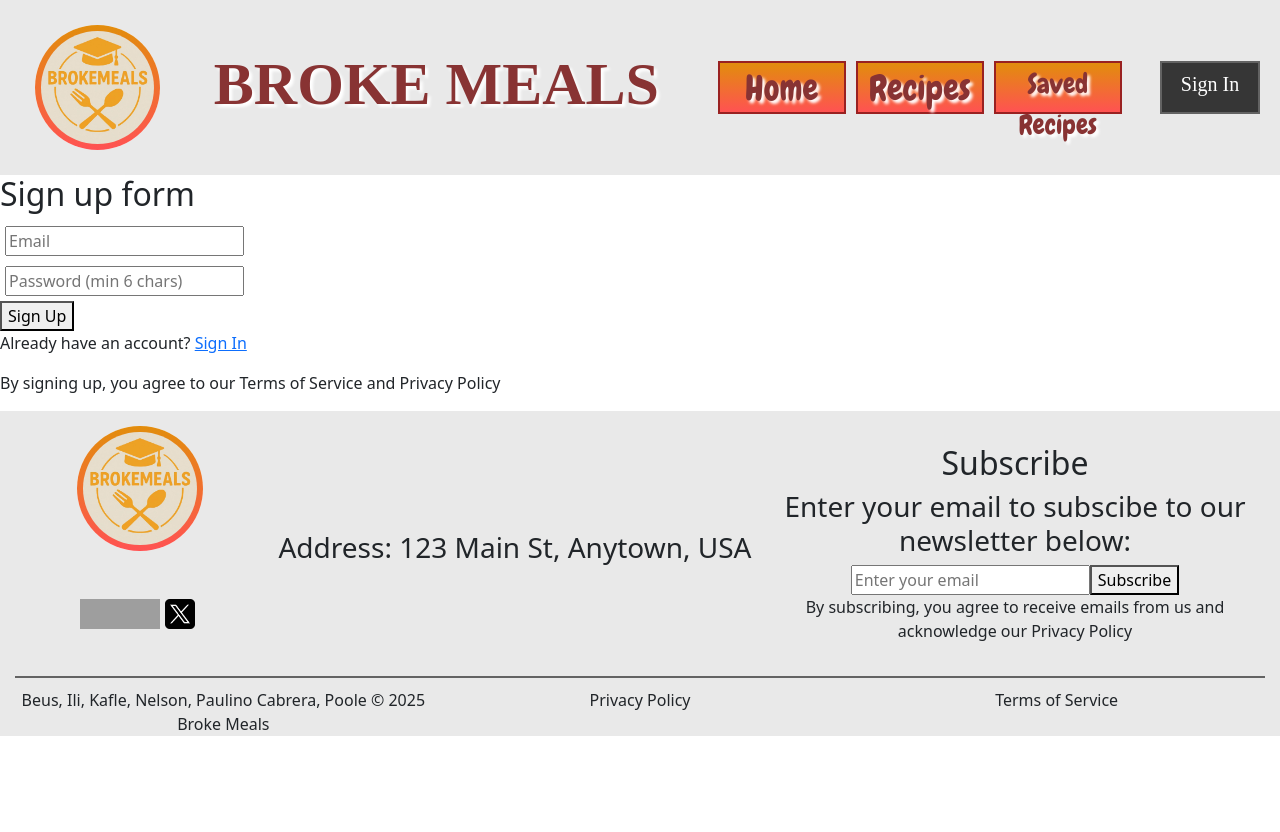
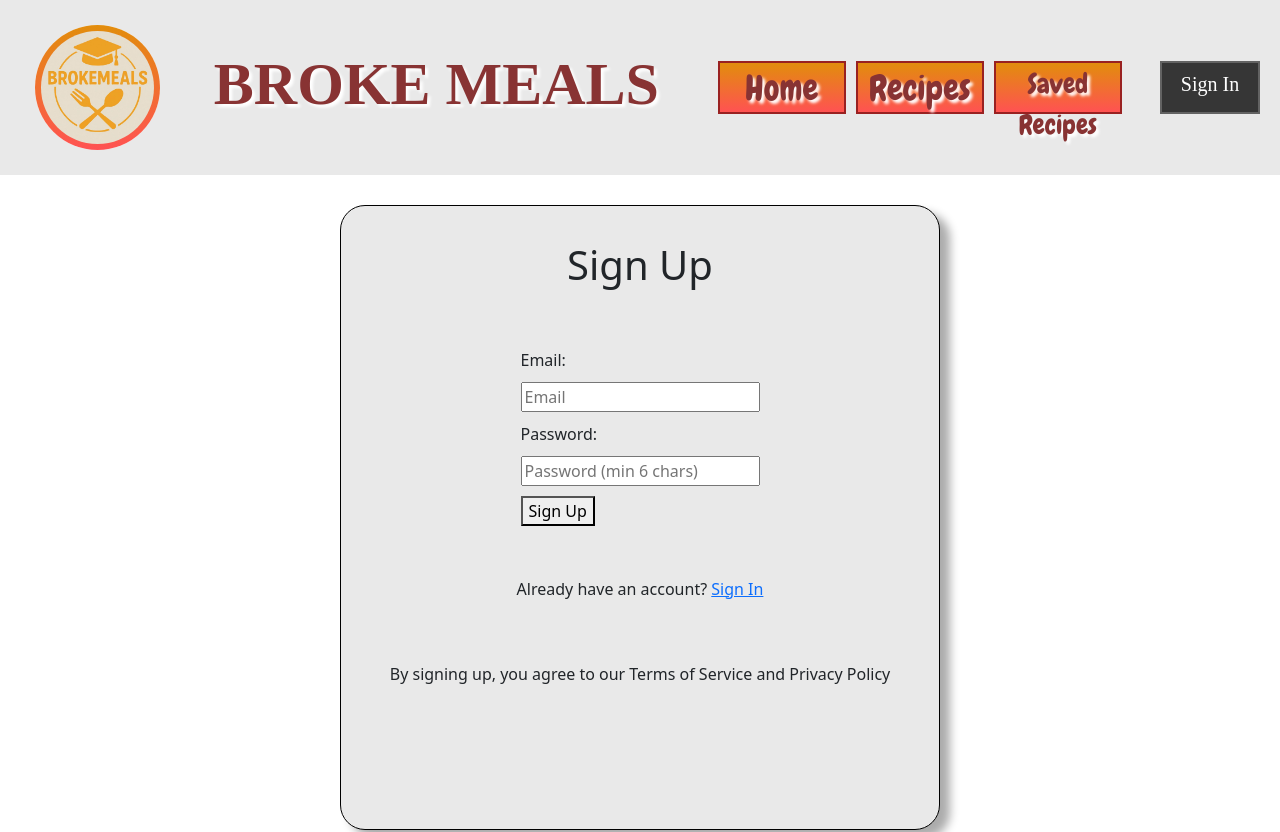
Before and after one commit to Cryspaulino/brokemeals, a React (Create React App) app in the folder brokemeals-react/: page /signup in a window 1280 px wide. Shown: the top 832 px of the page. Before the commit the page ends 800 px from the top, so only its background shows below. Built offline with nearby package versions, Linux system fonts and the light colour scheme; no server answers; grey boxes are pictures that could not be loaded; a web font is replaced by a local one.

Commit message:
sign in and sign up grid/css

```diff
--- a/brokemeals-react/src/pages/Signin.jsx
+++ b/brokemeals-react/src/pages/Signin.jsx
@@ -93,6 +93,7 @@ function Signin() {
       <h1 className= "signin-title">Sign In</h1>
       {/* Email/Password Sign In */}
       <form className = "signin-email-form" onSubmit={signInWithEmail}>
+        <p className ="signin-email-text">Email:</p>
         <input
           className = "email-input-box"
           type="email"
@@ -102,6 +103,7 @@ function Signin() {
           required
         />
         <br />
+        <p className ="signin-password-text">Password:</p>
         <input
           className = "password-input-box"
           type="password"
--- a/brokemeals-react/src/pages/Signup.jsx
+++ b/brokemeals-react/src/pages/Signup.jsx
@@ -3,7 +3,7 @@ import { createUserWithEmailAndPassword } from 'firebase/auth';
 import { ref, set } from 'firebase/database';
 import { useNavigate } from "react-router-dom";
 import { auth, database } from '../firebase/firebaseConfig';
-import '../styles/styles.css';
+import '../styles/styles-signup.css';
 
 // Define Signup component.
 function Signup() {
@@ -37,8 +37,9 @@ function Signup() {
 
   return (
     <div className="signup-container">
-      <h2>Sign up form</h2>
+      <h1 className ="signup-title">Sign Up</h1>
       <form onSubmit={handleSignup}>
+        <p className ="signup-email-text">Email:</p>
         <input
           className = "email-input-box"
           type="email"
@@ -47,6 +48,7 @@ function Signup() {
           onChange={e => setEmail(e.target.value)}
           required
         /><br />
+        <p className ="signup-password-text">Password:</p>
         <input
           className = "password-input-box"
           type="password"
@@ -57,8 +59,8 @@ function Signup() {
         /><br />
         <button type="submit" className="signup-submit-button">Sign Up</button>
       </form>
-      <p>Already have an account? <a href="/Signin">Sign In</a></p>
-      <p>By signing up, you agree to our Terms of Service and Privacy Policy</p>
+      <p className = "signup-redirect-text">Already have an account? <a className ="signup-redirect" href="/Signin">Sign In</a></p>
+      <p className ="signup-agreement-text">By signing up, you agree to our Terms of Service and Privacy Policy</p>
     </div>
   );
 }
--- a/brokemeals-react/src/styles/styles-signin.css
+++ b/brokemeals-react/src/styles/styles-signin.css
@@ -33,10 +33,17 @@
 /* signin email form/box */
 .signin-email-form {
     grid-row: 2/3;
-    height: 100px;
+}
+/* signin email subtitle */
+.signin-email-text{
+    margin: 5px;
 }
 /* signin email input box */
 .email-input-box {
+    margin: 5px;
+}
+/* signin password subtitle */
+.signin-password-text{
     margin: 5px;
 }
 /* signin password input box */
--- a/brokemeals-react/src/styles/styles-signup.css
+++ b/brokemeals-react/src/styles/styles-signup.css
@@ -9,3 +9,56 @@
     --accent2-color: #2D2033;
     --background-color: #C4BEBB;
 }
+
+/* Signup Container */
+.signup-container{
+    display: grid;
+    grid-template-rows: repeat(5, auto);
+    justify-self: center;
+    justify-items: center;
+    width: 600px;
+    height: 625px;
+    background-color: #e9e9e9;
+    margin: 30px;
+    border: solid 1px black;
+    border-radius: 25px;
+    box-shadow: 10px 8px 10px rgb(172, 172, 172);
+    padding: 35px;
+    transition: box-shadow 0.3s ease;
+}
+/* Signup Title */
+.signup-title{
+
+}
+/* Signup Email Title */
+.signup-email-text{
+    margin: 5px;
+}
+/* Signup Password Title */
+.signup-password-text{
+    margin: 5px;
+}
+/* Email Input Box */
+.email-input-box{
+    margin: 5px;
+}
+/* Password Input Box */
+.password-input-box{
+    margin: 5px;
+}
+/* Signup Submit Button */
+.signup-submit-button{
+    margin: 5px;
+}
+/* Already have an account? text */
+.signup-redirect-text{
+
+}
+/* Signin Link */
+.signup-redirect{
+
+}
+/* Signup Terms and Privacy Policy Agreement Text */
+.signup-agreement-text{
+
+}
```
